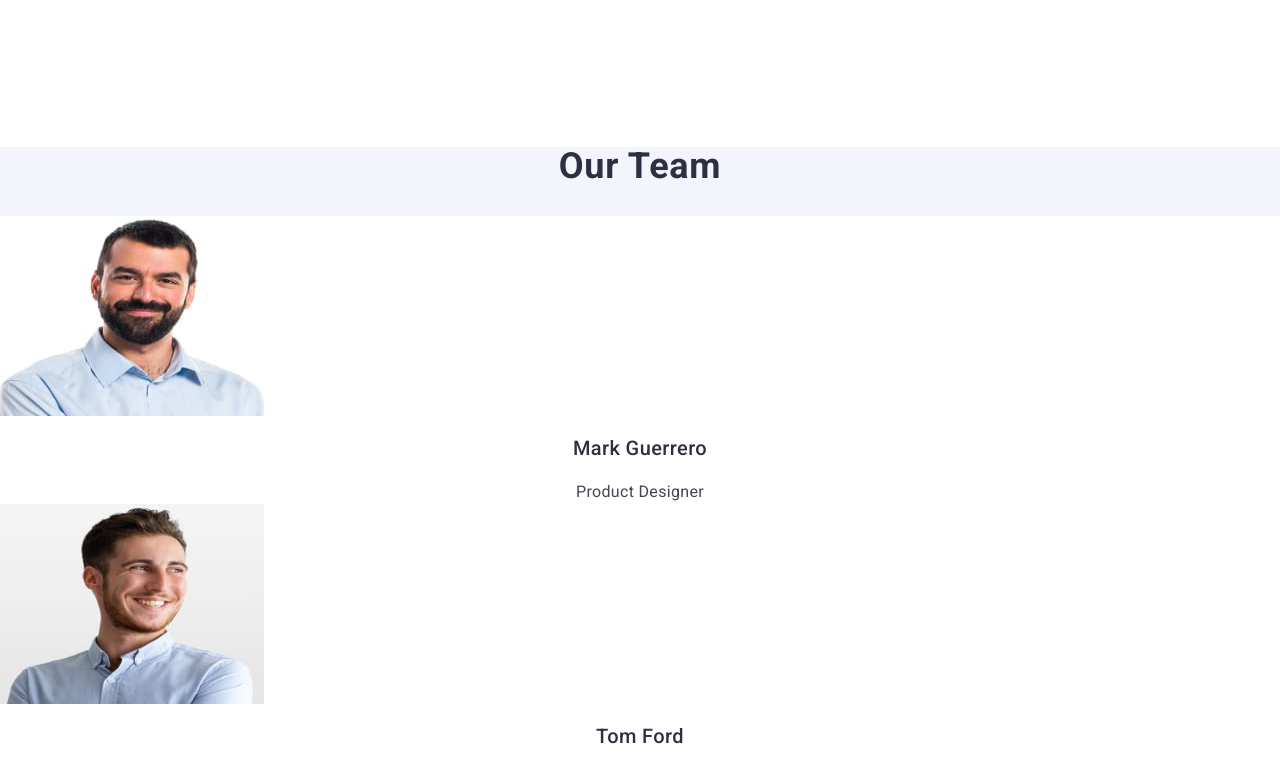
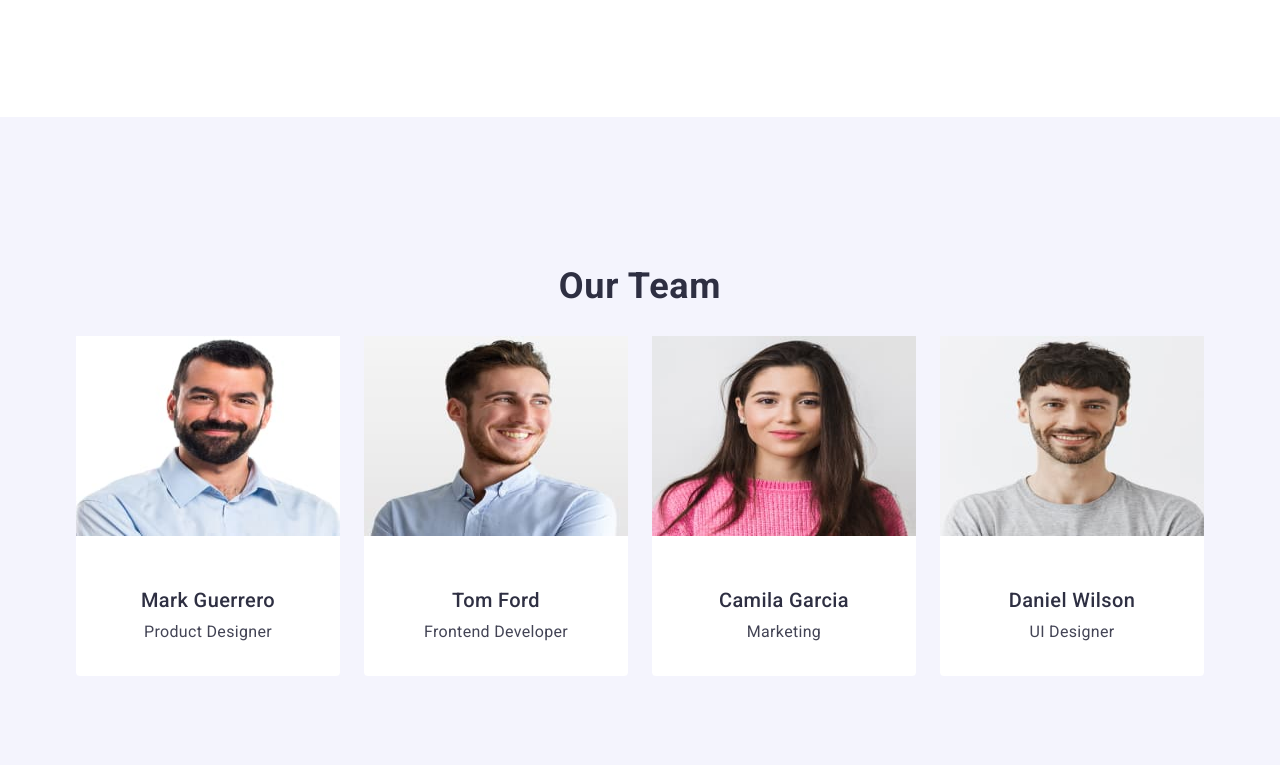
Before and after one commit to f1lger/goit-markup-hw-03, a plain HTML site: page index.html in a window 1280 px wide. Shown: the part 941-1706 px from the top of the page. Drawn offline with nearby package versions, Linux system fonts and the light colour scheme.

Commit message:
secont section fix

```diff
--- a/css/style.css
+++ b/css/style.css
@@ -137,13 +137,16 @@ h3 {
   margin-bottom: 72px;
 }
 .visually-hidden {
+  position: absolute;
+  width: 1px;
+  height: 1px;
+  margin: -1px;
+  border: 0;
+  padding: 0;
+  white-space: nowrap;
+  clip-path: inset(100%);
   clip: rect(0 0 0 0);
-  clip-path: inset(50%);
-  height: 1px;
   overflow: hidden;
-  position: absolute;
-  white-space: nowrap;
-  width: 1px;
 }
 .list-about {
   display: flex;
@@ -169,9 +172,12 @@ h3 {
 }
 .team-cont {
   background-color: #f4f4fd;
+  padding: 120px 0;
 }
 .team-list {
   text-align: center;
+  display: flex;
+  gap: 24px;
 }
 .team-title {
   font-family: "Roboto", sans-serif;
@@ -182,19 +188,28 @@ h3 {
   text-align: center;
   text-transform: capitalize;
   color: #2e2f42;
+  margin-bottom: 72px 0;
+}
+.workers-cont{
+  background-color: #ffffff;
+  width: calc((100% - 72px ) / 4);
+  border-radius: 0 0 4px 4px;
 }
 .workers {
-  background-color: #ffffff;
+  padding: 32px 0;
 }
 .title-names {
   color: #2e2f42;
   line-height: 1.2;
+  align-items: center;
+  margin-bottom: 8px;
 }
 .position {
   font-size: 16px;
   line-height: 1.5;
   letter-spacing: 0.02em;
   color: #434455;
+  align-items: center;
 }
 .list-portfolio {
   text-align: left;
--- a/index.html
+++ b/index.html
@@ -105,48 +105,56 @@
       </section>
       <!-- SECTION 3 -->
       <section class="team-cont">
-        <div class="section-three-cont">
+        <div class="container section-three-cont">
           <h2 class="team-title">Our Team</h2>
           <ul class="team-list">
-            <li class="workers">
+            <li class="workers-cont">
               <img
                 src="./images/mark-guerrero.jpg"
                 width="264"
                 height="200"
                 alt="man-1"
               />
+              <div class="workers">
                 <h3 class="title-names">Mark Guerrero</h3>
                 <p class="position">Product Designer</p>
+              </div>
             </li>
-            <li class="workers">
+            <li class="workers-cont">
               <img
                 src="./images/tom-ford.jpg"
                 width="264"
                 height="200"
                 alt="man-2"
               />
+              <div class="workers">
                 <h3 class="title-names">Tom Ford</h3>
                 <p class="position">Frontend Developer</p>
+              </div>
             </li>
-            <li class="workers">
+            <li class="workers-cont">
               <img
                 src="./images/camila-garcia.jpg"
                 width="264"
                 height="200"
                 alt="woman-1"
               />
+              <div class="workers">
                 <h3 class="title-names">Camila Garcia</h3>
                 <p class="position">Marketing</p>
+              </div>
             </li>
-            <li class="workers">
+            <li class="workers-cont">
               <img
                 src="./images/daniel-wilson.jpg"
                 width="264"
                 height="200"
                 alt="man-3"
               />
+              <div class="workers">
                 <h3 class="title-names">Daniel Wilson</h3>
                 <p class="position">UI Designer</p>
+              </div>
             </li>
           </ul>
         </div>
```
Lines whose indentation alone changed are shown as unchanged.
